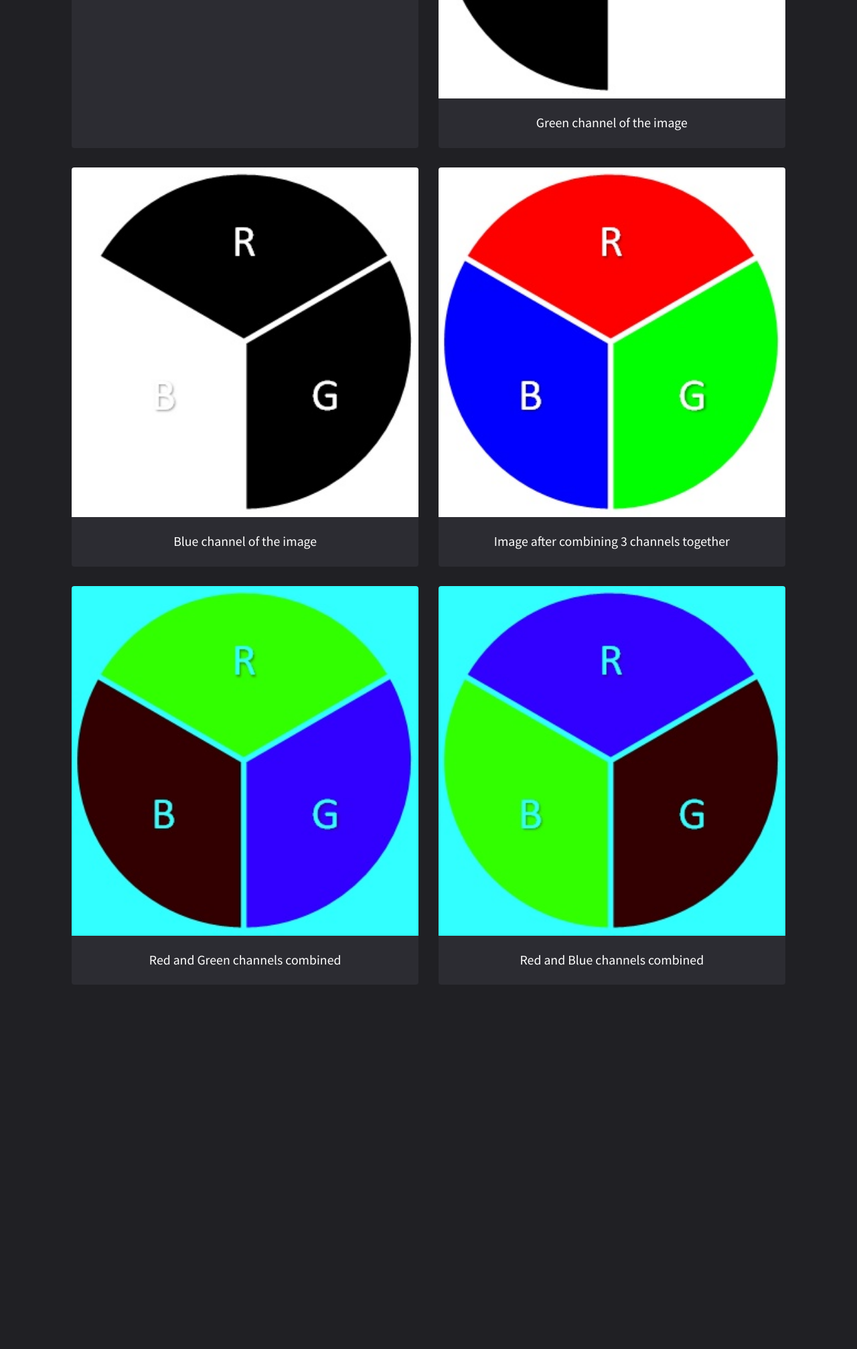
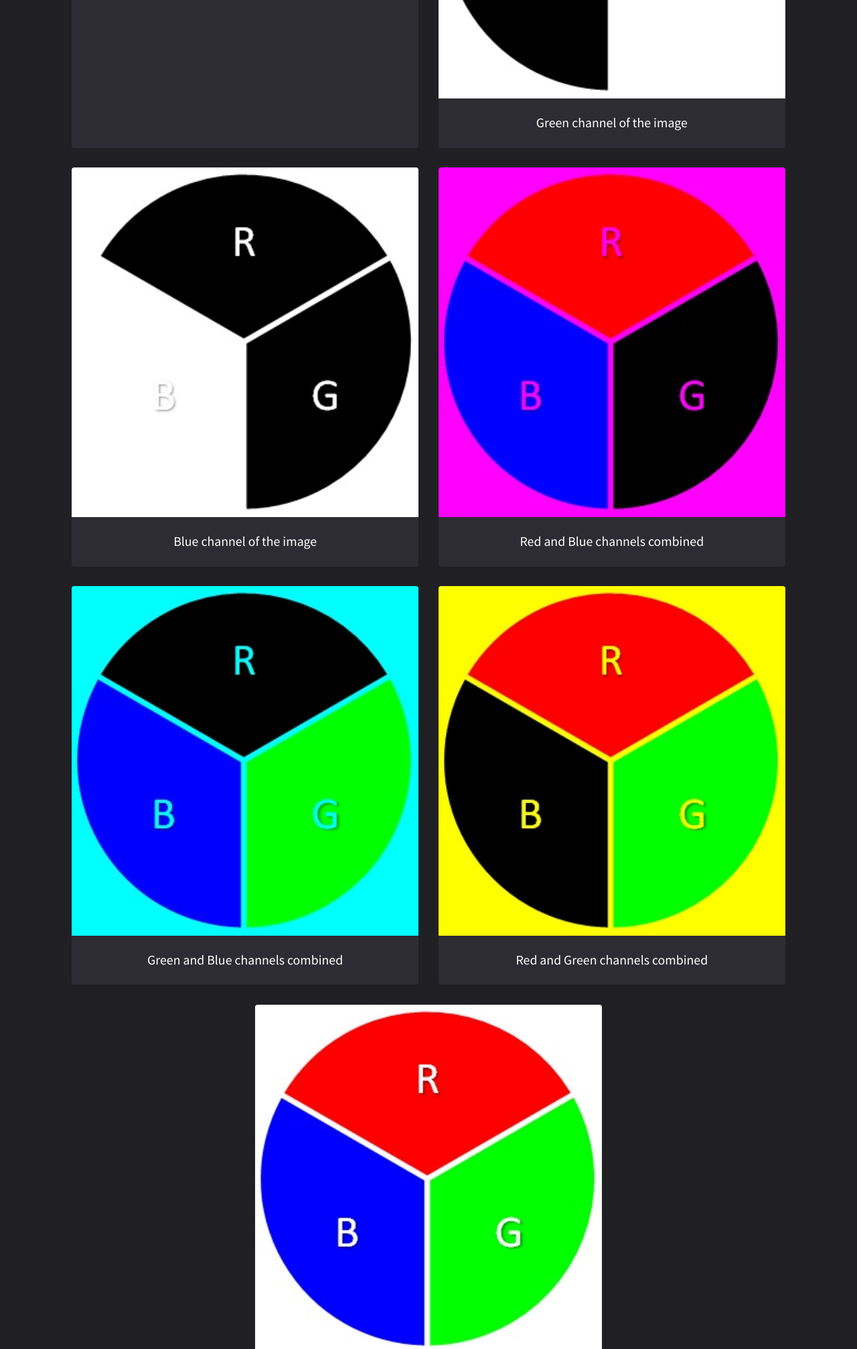
Before and after one commit to animesh-007/hd-imaging, a Flask app: template templates/complete.html in a window 1280 px wide. Shown: the part 993-3007 px from the top of the page at 67% size. Before the commit the page ends 2463 px from the top, so only its background shows below. Run offline with Flask 2, Linux system fonts and the light colour scheme; the template is opened without the code that fills it, so the values that code supplies are empty.

Commit message:
minor changes

```diff
--- a/app.py
+++ b/app.py
@@ -52,27 +52,30 @@ def upload():
     cv.imwrite("templates/images/splitedcomponents/imagered.jpg", r)
     cv.imwrite("templates/images/splitedcomponents/imagegreen.jpg", g)
     cv.imwrite("templates/images/splitedcomponents/imageblue.jpg", b)
-    # r=r.save("images/r_image.jpg")
 
 
-    # combining channels into one
+    # combining R,G,B channels into one
     a = np.ones(b.shape, dtype=b.dtype)*50
-    bg_merge = cv.merge((b,g,a))
-    gr_merge = cv.merge((g,r,a))
-    rb_merge = cv.merge((r,b,a))
     bgr_merge = cv.merge((b,g,r,a))
-    cv.imwrite("templates/images/combinedimages/imagebg.jpg",bg_merge)
-    cv.imwrite("templates/images/combinedimages/imagegr.jpg",gr_merge)
-    cv.imwrite("templates/images/combinedimages/imagerb.jpg",rb_merge)
+
+    bg = bgr_merge.copy()
+    bg[:,:,2]=0
+
+    gr = bgr_merge.copy()
+    gr[:,:,0]=0
+
+    rb = bgr_merge.copy()
+    rb[:,:,1]=0
+
     cv.imwrite("templates/images/combinedimages/imagebgr.jpg", bgr_merge)
+    cv.imwrite("templates/images/combinedimages/imagebg.jpg",bg)
+    cv.imwrite("templates/images/combinedimages/imagegr.jpg",gr)
+    cv.imwrite("templates/images/combinedimages/imagerb.jpg",rb)
 
 
-    return render_template("complete.html",image_name="image.jpg")
 
+    return render_template("complete.html")
 
-@app.route("/upload/<filename>")
-def send_image(filename):
-    return send_from_directory("images","image.jpg")
 
 
 
--- a/templates/complete.html
+++ b/templates/complete.html
@@ -52,19 +52,32 @@
 								</div>
 							</div>
 
+
 							<div class="box">
 								<a class="image fit"><img src="images/splitedcomponents/imageblue.jpg" alt="" /></a>
 								<div class="inner">
 									<h3>Blue channel of the image</h3>
+									<!-- <p>Interdum amet accumsan placerat commodo ut amet aliquam blandit nunc tempor lobortis nunc non. Mi accumsan.</p> -->
+									<!-- <a class="button style2 fit" data-poptrox="youtube,800x400">View</a> -->
+								</div>
+							</div>
+
+
+
+							<div class="box">
+								<a class="image fit"><img src="images/combinedimages/imagerb.jpg" alt="" /></a>
+								<div class="inner">
+									<h3>Red and Blue channels combined</h3>
 									<!-- <p>Interdum amet accumsan placerat commodo ut amet aliquam blandit nunc tempor lobortis nunc non. Mi accumsan.</p> -->
 									<!-- <a href="https://youtu.be/s6zR2T9vn2c" class="button style3 fit" data-poptrox="youtube,800x400">View</a> -->
 								</div>
 							</div>
 
 							<div class="box">
-								<a href="https://youtu.be/s6zR2T9vn2c" class="image fit"><img src="images/combinedimages/imagebgr.jpg" alt="" /></a>
+								<a class="image fit"><img src="images/combinedimages/imagebg.jpg" alt="" /></a>
 								<div class="inner">
-									<h3>Image after combining 3 channels together</h3>
+
+									<h3>Green and Blue channels combined</h3>
 									<!-- <p>Interdum amet accumsan placerat commodo ut amet aliquam blandit nunc tempor lobortis nunc non. Mi accumsan.</p> -->
 									<!-- <a href="https://youtu.be/s6zR2T9vn2c" class="button style2 fit" data-poptrox="youtube,800x400">View</a> -->
 								</div>
@@ -80,9 +93,9 @@
 							</div>
 
 							<div class="box">
-								<a class="image fit"><img src="images/combinedimages/imagerb.jpg" alt="" /></a>
+								<a class="image fit"><img src="images/combinedimages/imagebgr.jpg" alt="" /></a>
 								<div class="inner">
-									<h3>Red and Blue channels combined</h3>
+									<h3>Image after combining 3 channels together</h3>
 									<!-- <p>Interdum amet accumsan placerat commodo ut amet aliquam blandit nunc tempor lobortis nunc non. Mi accumsan.</p> -->
 									<!-- <a  class="button fit" data-poptrox="youtube,800x400">View</a> -->
 								</div>
```
Also changed, not shown: readme.txt, templates/images/combinedimages/imagebg.jpg, templates/images/combinedimages/imagegr.jpg, templates/images/combinedimages/imagerb.jpg.
